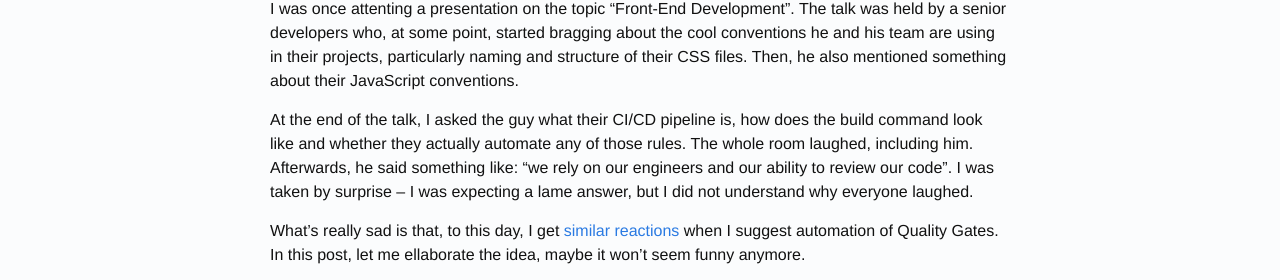
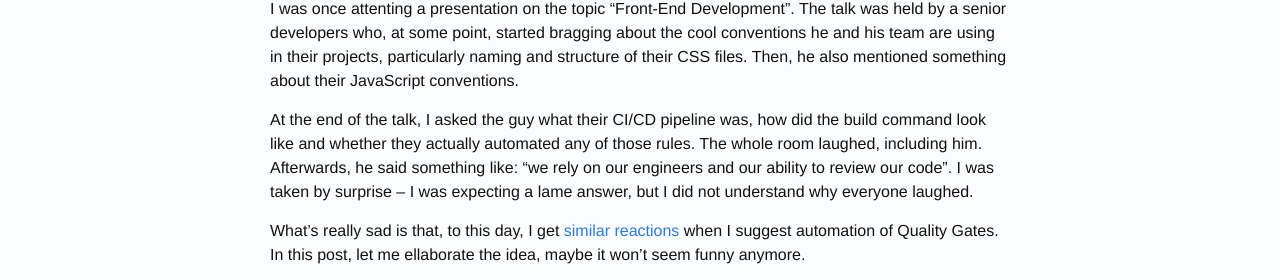
Before and after one commit to amihaiemil/amihaiemil.github.io, a Jekyll site: the page built from _posts/2020-01-17-self-protecting-projects.md, in a window 1280 px wide and 900 px high. Shown: the part 355-635 px from the top of the window. Built offline with Jekyll 4.4.1, drawn with Linux system fonts in a browser that asks for light colours; comment, search, counter and statistics services are not loaded.

Commit message:
Update 2020-01-17-self-protecting-projects.md

```diff
--- a/_posts/2020-01-17-self-protecting-projects.md
+++ b/_posts/2020-01-17-self-protecting-projects.md
@@ -14,8 +14,7 @@ image: https://amihaiemil.github.io/images/designs_on_jerry2.PNG
 
 I was once attenting a presentation on the topic "Front-End Development". The talk was held by a senior developers who, at some point, started bragging about the cool conventions he and his team are using in their projects, particularly naming and structure of their CSS files. Then, he also mentioned something about their JavaScript conventions.
 
-At the end of the talk, I asked the guy what their CI/CD pipeline is, how does the build command look like and whether they actually automate any of those rules. The whole room laughed, including him. Afterwards, he said something like: "we rely on our engineers and our
-ability to review our code". I was taken by surprise -- I was expecting a lame answer, but I did not understand why everyone laughed.
+At the end of the talk, I asked the guy what their CI/CD pipeline was, how did the build command look like and whether they actually automated any of those rules. The whole room laughed, including him. Afterwards, he said something like: "we rely on our engineers and our ability to review our code". I was taken by surprise -- I was expecting a lame answer, but I did not understand why everyone laughed.
 
 What's really sad is that, to this day, I get [similar reactions](https://twitter.com/januszesser/status/1217333400958312448) when I suggest automation of Quality Gates. In this post, let me ellaborate the idea, maybe it won't seem funny anymore.
 
```
